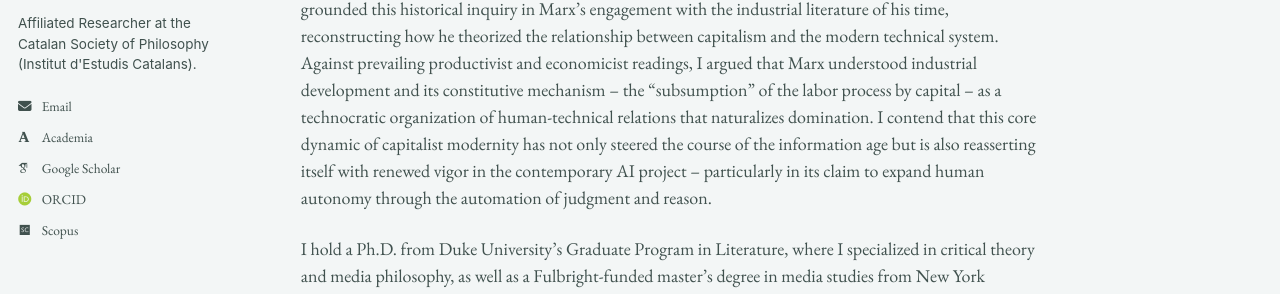
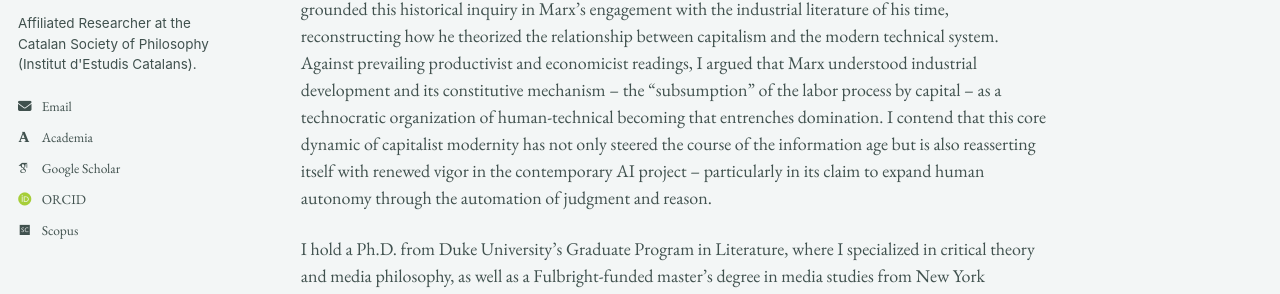
Before and after one commit to epujol90/epujol90.github.io, a Jekyll site: the page built from _pages/about.md, in a window 1280 px wide and 1042 px high. Shown: the part 332-626 px from the top of the window. Built offline with Jekyll 4.4.1, drawn with Linux system fonts in a browser that asks for light colours; some web fonts are replaced; a script bundle is joined from its source files by our own code; library files that are not in the unit come from our copies; some of the changed text lies outside the part shown.

Commit message:
Update about.md

```diff
--- a/_pages/about.md
+++ b/_pages/about.md
@@ -8,6 +8,6 @@ redirect_from:
 ---
 I am a scholar of technology, media, and aesthetics trained in continental philosophy and critical theory in Europe and the United States. My research examines the history and politics of technological modernity. I am particularly interested in the ways the material infrastructures of the modern world embody and uphold relations of power and domination, despite professing to liberate humanity from scarcity and toil.
 
-My doctoral research focused on the _longue durée_ of industrial modernity and the advent of what the early Frankfurt School theorists named "instrumental reason," tracing its roots to the nineteenth century. My dissertation, “Karl Marx, Philosopher of Technics: Critique, Alienation, and the Materiality of Social Power,” grounded this historical inquiry in Marx’s engagement with the industrial literature of his time, reconstructing how he theorized the relationship between capitalism and the modern technical system. Against prevailing productivist and economicist readings, I argued that Marx understood industrial development and its constitutive mechanism -- the "subsumption" of the labor process by capital -- as a technocratic organization of human-technical relations that naturalizes domination. I contend that this core dynamic of capitalist modernity has not only steered the course of the information age but is also reasserting itself with renewed vigor in the contemporary AI project -- particularly in its claim to expand human autonomy through the automation of judgment and reason.
+My doctoral research focused on the _longue durée_ of industrial modernity and the advent of what the early Frankfurt School theorists named "instrumental reason," tracing its roots to the nineteenth century. My dissertation, “Karl Marx, Philosopher of Technics: Critique, Alienation, and the Materiality of Social Power,” grounded this historical inquiry in Marx’s engagement with the industrial literature of his time, reconstructing how he theorized the relationship between capitalism and the modern technical system. Against prevailing productivist and economicist readings, I argued that Marx understood industrial development and its constitutive mechanism -- the "subsumption" of the labor process by capital -- as a technocratic organization of human-technical becoming that entrenches domination. I contend that this core dynamic of capitalist modernity has not only steered the course of the information age but is also reasserting itself with renewed vigor in the contemporary AI project -- particularly in its claim to expand human autonomy through the automation of judgment and reason.
 
 I hold a Ph.D. from Duke University’s Graduate Program in Literature, where I specialized in critical theory and media philosophy, as well as a Fulbright-funded master’s degree in media studies from New York University. I received my undergraduate training in Spain, where I completed two degrees in philosophy (UNED) and fine art (University of Barcelona). I am currently an affiliated researcher with the Historical Materialism Studies Group of the Societat Catalana de Filosofia -- the philosophy section of the Institut d’Estudis Catalans, the highest academic body for the Catalan language and culture. My work has appeared in _South Atlantic Quarterly_ and _Marx and Philosophy Review of Books_, with further articles under review or in preparation for _Historical Materialism_, _Theory, Culture & Society_, and a special issue of _Qui Parle_. Alongside my research, I have developed substantive experience in writing pedagogy, including two years of writing center practice at Duke’s Thompson Writing Studio and teaching writing-intensive courses on media theory, philosophy of technology, and the history and politics of AI.
```
